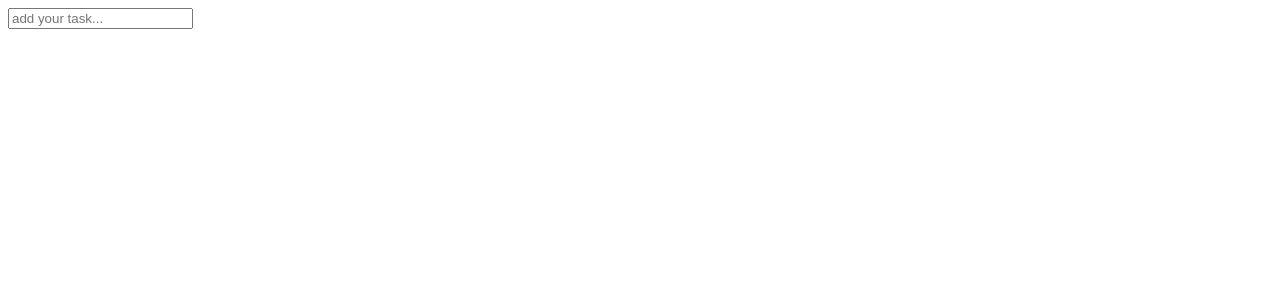
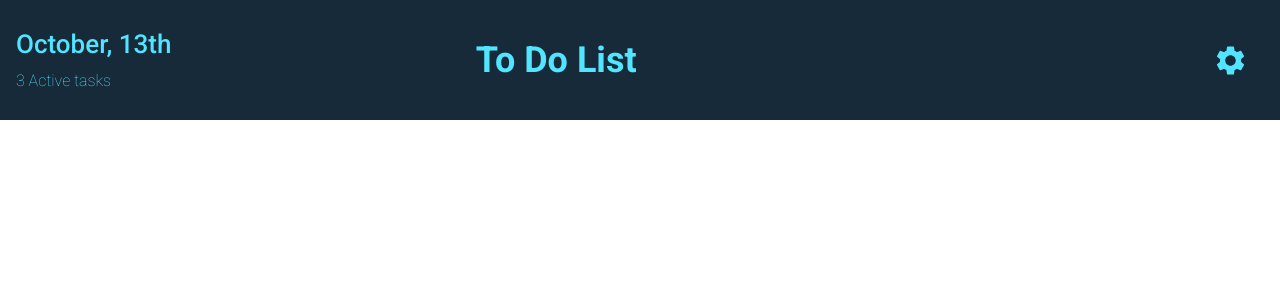
Before and after one commit to GeorginReji/react-todo-app, a React (Vite) app: page / in a window 1280 px wide. Shown: the top 300 px of the page. Built offline with nearby package versions, Linux system fonts and the light colour scheme.

Commit message:
navbar styling

```diff
--- a/package.json
+++ b/package.json
@@ -10,6 +10,10 @@
     "preview": "vite preview"
   },
   "dependencies": {
+    "@emotion/react": "^11.11.4",
+    "@emotion/styled": "^11.11.5",
+    "@mui/icons-material": "^5.15.15",
+    "@mui/material": "^5.15.15",
     "react": "^18.2.0",
     "react-dom": "^18.2.0",
     "sass": "^1.75.0"
--- a/src/assets/Styles/main.scss
+++ b/src/assets/Styles/main.scss
@@ -0,0 +1,46 @@
+@import url('https://fonts.googleapis.com/css2?family=Roboto:ital,wght@0,100;0,300;0,400;0,500;0,700;0,900;1,100;1,300;1,400;1,500;1,700;1,900&display=swap');
+
+html, body, div, span, applet, object, iframe,
+h1, h2, h3, h4, h5, h6, p, blockquote, pre,
+a, abbr, acronym, address, big, cite, code,
+del, dfn, em, img, ins, kbd, q, s, samp,
+small, strike, strong, sub, sup, tt, var,
+b, u, i, center,
+dl, dt, dd, ol, ul, li,
+fieldset, form, label, legend,
+table, caption, tbody, tfoot, thead, tr, th, td,
+article, aside, canvas, details, embed,
+figure, figcaption, footer, header, hgroup,
+menu, nav, output, ruby, section, summary,
+time, mark, audio, video {
+	margin: 0;
+	padding: 0;
+	border: 0;
+	font-size: 100%;
+	font: inherit;
+	vertical-align: baseline;
+}
+/* HTML5 display-role reset for older browsers */
+article, aside, details, figcaption, figure,
+footer, header, hgroup, menu, nav, section {
+	display: block;
+}
+body {
+	line-height: 1;
+	font-family: "Roboto", sans-serif;
+}
+ol, ul {
+	list-style: none;
+}
+blockquote, q {
+	quotes: none;
+}
+blockquote:before, blockquote:after,
+q:before, q:after {
+	content: '';
+	content: none;
+}
+table {
+	border-collapse: collapse;
+	border-spacing: 0;
+}
--- /dev/null
+++ b/src/assets/Styles/variables.scss
@@ -0,0 +1,5 @@
+$bg-dark: #172A3A;
+$bg-light: #51E5FF;
+$bg-grey: #67737D;
+$text-dark: black;
+$text-light: white;
--- /dev/null
+++ b/src/components/NavBar.scss
@@ -0,0 +1,37 @@
+.navbar-container {
+    background-color: $bg-dark;
+    display: flex;
+    height: 15vh;
+    justify-content: space-between;
+    align-items: center;
+    color: $bg-light;
+    .item {
+        flex-grow: 1;
+    }
+    .date-container {
+        display: flex;
+        padding: 1rem;
+        flex-direction: column;
+        .current-date {
+            font-size: 26px;
+            font-weight: 500;
+        }
+        .active-task {
+            font-size: 16px;
+            padding-top: 1rem;
+            font-weight: 200;
+        }
+    }
+    .title{
+        font-size: 36px;
+        font-weight: 600;
+    }
+    .settings {
+        display: flex;
+        justify-content: flex-end;
+        padding-right: 2rem;
+        font-size: 36px;
+    }
+
+
+}
--- /dev/null
+++ b/src/components/NavBar.tsx
@@ -0,0 +1,25 @@
+import { FC, JSX } from "react"
+import SettingsIcon from '@mui/icons-material/Settings'
+import '@/components/NavBar.scss'
+
+const NavBar: FC = (): JSX.Element => {
+    return (
+        <div className="navbar-container">
+            <div className="item date-container">
+                <span className="current-date">
+                    October, 13th
+                </span>
+                <span className="active-task">
+                    3 Active tasks
+                </span>
+            </div>
+            <div className="item title">
+                To Do List
+            </div>
+            <div className="item settings">
+                <SettingsIcon fontSize="large" />
+            </div>
+        </div>
+    )
+}
+export default NavBar
--- a/src/main.tsx
+++ b/src/main.tsx
@@ -1,6 +1,6 @@
 import React from 'react'
 import ReactDOM from 'react-dom/client'
-import App from '@/pages/App'
+import App from '@/pages/AppLayout'
 import '@/assets/Styles/main.scss'
 
 ReactDOM.createRoot(document.getElementById('root')!).render(
--- a/src/pages/App.jsx
+++ /dev/null
@@ -1,9 +0,0 @@
-import TodoApp from '@/pages/TodoApp'
-
-export default function App() {
-  return (
-    <div className="App">
-      <TodoApp/>
-    </div>
-  );
-}
--- /dev/null
+++ b/src/pages/AppLayout.tsx
@@ -0,0 +1,13 @@
+import { FC, JSX } from "react"
+import NavBar from '@/components/NavBar'
+
+
+const AppLayout: FC = (): JSX.Element => {
+    return (
+        <div className="app-layout">
+            <NavBar />
+        </div>
+    )
+}
+
+export default AppLayout
--- a/src/pages/TodoApp.tsx
+++ b/src/pages/TodoApp.tsx
@@ -1,15 +1,20 @@
-import React, { useState } from "react"
+import {
+    useState,
+    KeyboardEvent,
+    FC,
+    ChangeEvent
+ } from "react"
 import { TodoItem } from "../types/model"
 import TodoList from '../components/TodoList'
 
 
-const TodoApp: React.FC = () => {
+const TodoApp: FC = () => {
     const [tasksList, setTasksList] = useState<TodoItem[]>([])
     const [taskInput, setTaskInput] = useState<string>('')
-    const handleChange = (event: React.ChangeEvent<HTMLInputElement>) => {
+    const handleChange = (event: ChangeEvent<HTMLInputElement>) => {
         setTaskInput(event.target.value)
     }
-    const handleAddTask = (event: React.KeyboardEvent<HTMLInputElement>) => {
+    const handleAddTask = (event: KeyboardEvent<HTMLInputElement>) => {
         if(event.key === 'Enter') {
             const task: TodoItem = {
                 id: tasksList.length + 1,
--- a/vite.config.ts
+++ b/vite.config.ts
@@ -9,4 +9,11 @@
       '@': '/src', // Creates an alias to src folder
     },
   },
+  css: {
+    preprocessorOptions: {
+      scss: {
+        additionalData: `@import "./src/assets/styles/variables.scss";`
+      }
+    }
+  }
 })
```
